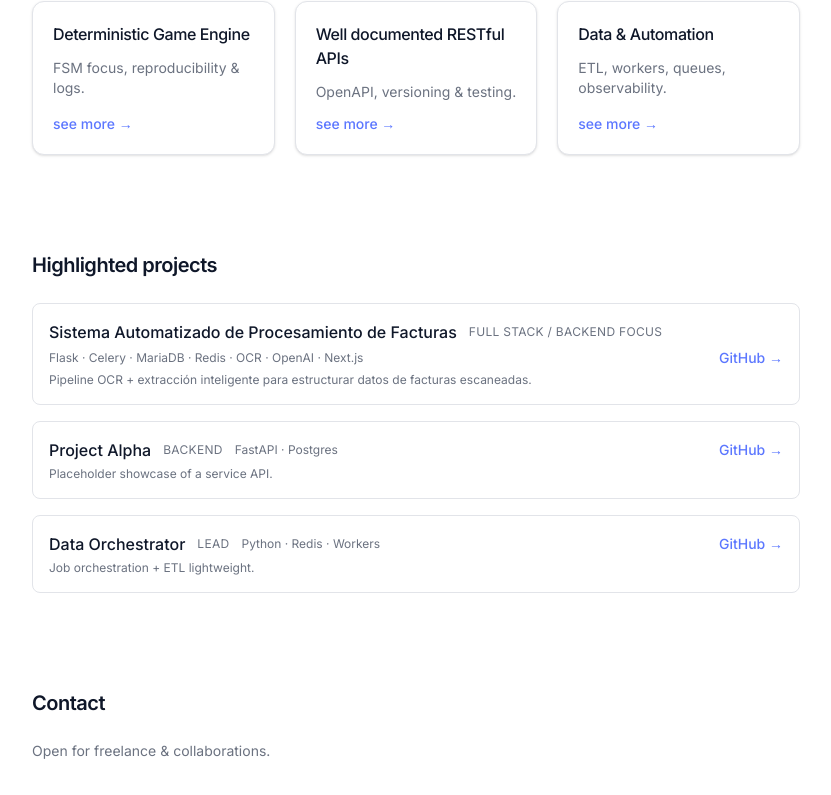
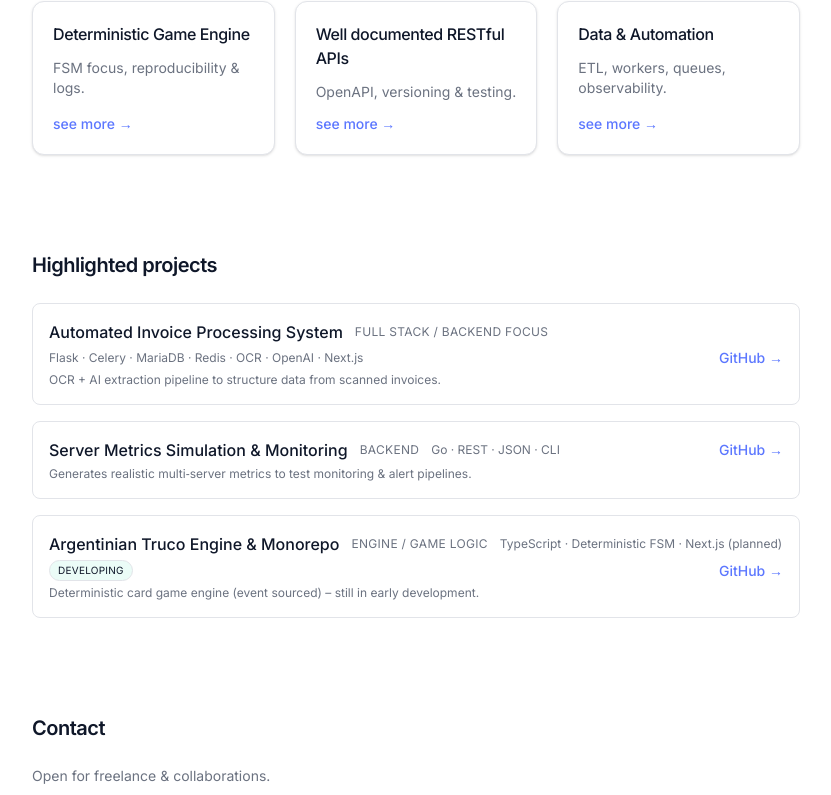
Before and after one commit to joacominatel/portfolio-2026, a Next.js app: page / in a window 1280 px wide. Shown: the part 524-1319 px from the top of the page, without its empty margins (224-1055 px from the left). Built offline with nearby package versions, Linux system fonts and the light colour scheme.

Commit message:
Mejoramos la estructura de proyectos y agregamos 2 nuevos

```diff
--- a/src/components/sections/ProjectsTeaser.tsx
+++ b/src/components/sections/ProjectsTeaser.tsx
@@ -6,21 +6,25 @@ import { projects } from "@/data/projects";
 
 const ProjectsTeaser: React.FC = () => {
   const { t } = useI18n();
-  const list = projects.slice(0, 3); // teaser subset
+  const { locale } = useI18n();
+  const list = projects.slice(0, 3); // teaser subset (later: smarter selection)
   return (
     <Section id="projects" title={t("projectTeaserTitle")}>
       <ul className="space-y-4">
         {list.map((p) => (
           <li key={p.slug} className="rounded-lg border border-[hsl(var(--border))] p-4 flex flex-col gap-1 bg-[hsl(var(--card))]">
             <div className="flex flex-wrap items-center gap-x-3 gap-y-1">
-              <span className="font-medium">{p.title}</span>
+              <span className="font-medium">{p.title[locale]}</span>
               <span className="text-xs uppercase tracking-wide text-[hsl(var(--color-muted))]">{p.role}</span>
               <span className="text-xs text-[hsl(var(--color-muted))]">{p.stack}</span>
+              {p.status === "developing" && (
+                <span className="text-[10px] px-2 py-0.5 rounded-full border border-[hsl(var(--border))] bg-[hsl(var(--accent-2)/0.3)] tracking-wide uppercase">{locale === 'en' ? 'Developing' : 'En desarrollo'}</span>
+              )}
               <a href={p.repo} className="ml-auto text-sm font-medium text-[hsl(var(--primary))] hover:underline" aria-label={`GitHub: ${p.title}`} target="_blank" rel="noopener noreferrer">
                 GitHub →
               </a>
             </div>
-            <p className="text-xs text-[hsl(var(--color-muted))]">{p.shortDescription}</p>
+            <p className="text-xs text-[hsl(var(--color-muted))]">{p.shortDescription[locale]}</p>
           </li>
         ))}
       </ul>
--- a/src/data/projects.ts
+++ b/src/data/projects.ts
@@ -1,40 +1,91 @@
+export interface LocalizedText {
+  en: string;
+  es: string;
+}
+
 export interface Project {
   slug: string;
-  title: string;
-  role: string;
+  title: LocalizedText;
+  role: string; // keeping role non localized for brevity (could localize if needed)
   stack: string;
   repo: string;
-  shortDescription: string;
-  goal: string;
+  shortDescription: LocalizedText;
+  goal: LocalizedText;
+  status?: "developing" | "archived" | "active";
 }
 
-// Initial project list; extend as needed.
 export const projects: Project[] = [
   {
     slug: "escaneo-facturas",
-    title: "Sistema Automatizado de Procesamiento de Facturas",
+    title: {
+      en: "Automated Invoice Processing System",
+      es: "Sistema Automatizado de Procesamiento de Facturas",
+    },
     role: "Full Stack / Backend Focus",
     stack: "Flask · Celery · MariaDB · Redis · OCR · OpenAI · Next.js",
     repo: "https://github.com/joacominatel/escaneo-facturas-scratch",
-    shortDescription: "Pipeline OCR + extracción inteligente para estructurar datos de facturas escaneadas.",
-    goal: "Automatizar la ingestión, normalización y validación de facturas con procesamiento asíncrono y actualizaciones en tiempo real.",
+    shortDescription: {
+      en: "OCR + AI extraction pipeline to structure data from scanned invoices.",
+      es: "Pipeline OCR + extracción inteligente para estructurar datos de facturas escaneadas.",
+    },
+    goal: {
+      en: "Automate ingestion, normalization and validation of invoices with async processing & real‑time updates.",
+      es: "Automatizar ingestión, normalización y validación de facturas con procesamiento asíncrono y updates en tiempo real.",
+    },
+    status: "active",
   },
   {
-    slug: "project-alpha",
-    title: "Project Alpha",
+    slug: "server-monitoring-go",
+    title: {
+      en: "Server Metrics Simulation & Monitoring",
+      es: "Simulador y Monitoreo de Métricas de Servidor",
+    },
     role: "Backend",
-    stack: "FastAPI · Postgres",
-    repo: "#",
-    shortDescription: "Placeholder showcase of a service API.",
-    goal: "Demostrar convenciones limpias en servicios REST.",
+    stack: "Go · REST · JSON · CLI",
+    repo: "https://github.com/joacominatel/server-monitoring-go",
+    shortDescription: {
+      en: "Generates realistic multi‑server metrics to test monitoring & alert pipelines.",
+      es: "Genera métricas realistas multi‑servidor para probar monitoreo y alertas.",
+    },
+    goal: {
+      en: "Stress and validate alert thresholds & ingestion flows with controllable synthetic load.",
+      es: "Estresar y validar umbrales de alertas y flujos de ingesta con carga sintética controlable.",
+    },
+    status: "active",
+  },
+  {
+    slug: "truco-arg",
+    title: {
+      en: "Argentinian Truco Engine & Monorepo",
+      es: "Monorepo Motor de Truco Argentino",
+    },
+    role: "Engine / Game Logic",
+    stack: "TypeScript · Deterministic FSM · Next.js (planned)",
+    repo: "https://github.com/joacominatel/truco-arg",
+    shortDescription: {
+      en: "Deterministic card game engine (event sourced) – still in early development.",
+      es: "Motor determinista de truco (event sourced) – en desarrollo temprano.",
+    },
+    goal: {
+      en: "Provide a replayable, strict rules engine for Truco with seed‑based determinism.",
+      es: "Proveer un motor reproducible con reglas estrictas y determinismo por semilla.",
+    },
+    status: "developing",
   },
   {
     slug: "data-orchestrator",
-    title: "Data Orchestrator",
+    title: { en: "Data Orchestrator", es: "Data Orchestrator" },
     role: "Lead",
     stack: "Python · Redis · Workers",
     repo: "#",
-    shortDescription: "Job orchestration + ETL lightweight.",
-    goal: "Automatizar flujos de datos con resiliencia.",
+    shortDescription: {
+      en: "Lightweight job & ETL orchestration.",
+      es: "Orquestación ligera de jobs & ETL.",
+    },
+    goal: {
+      en: "Automate resilient data flows.",
+      es: "Automatizar flujos de datos resilientes.",
+    },
+    status: "active",
   },
 ];
```
